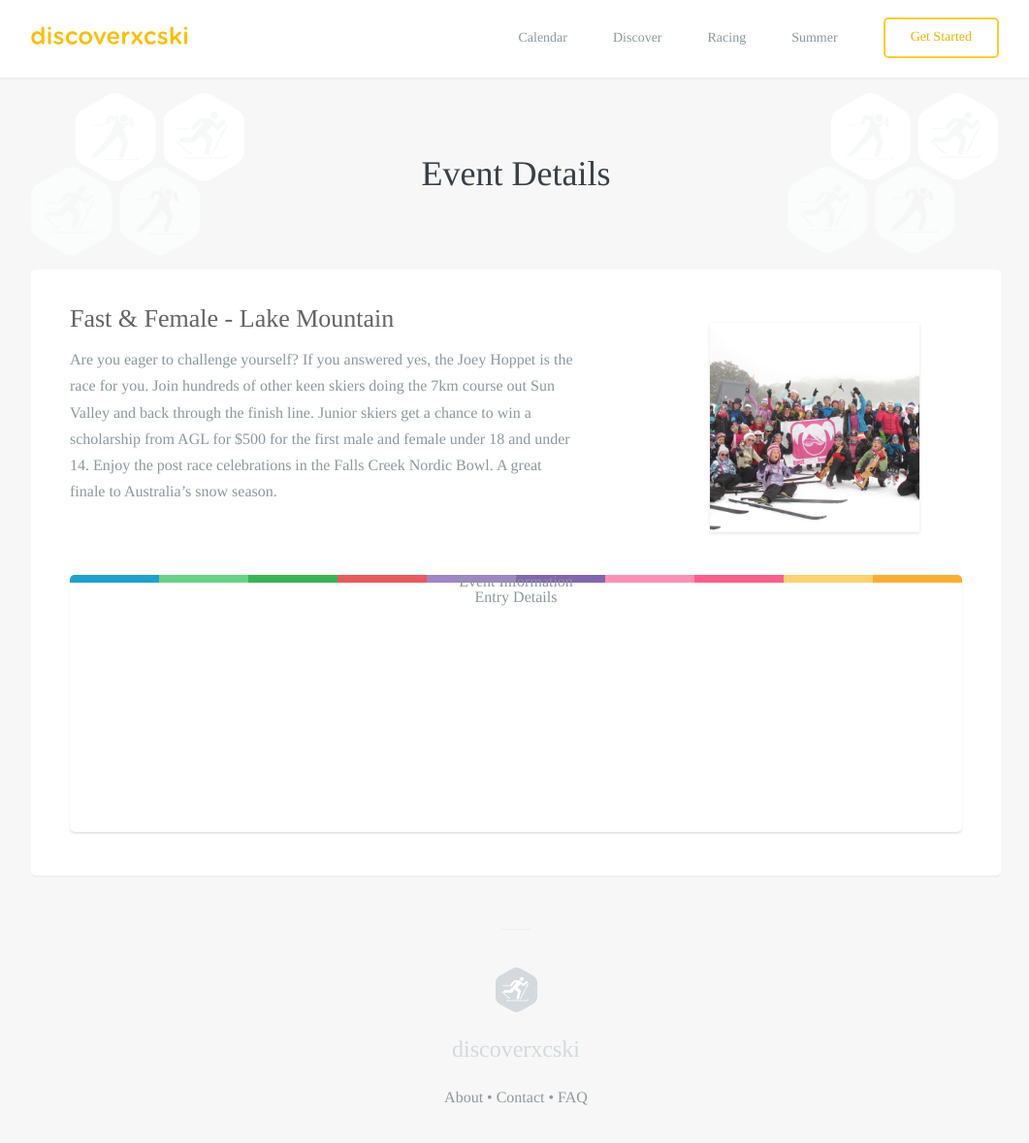
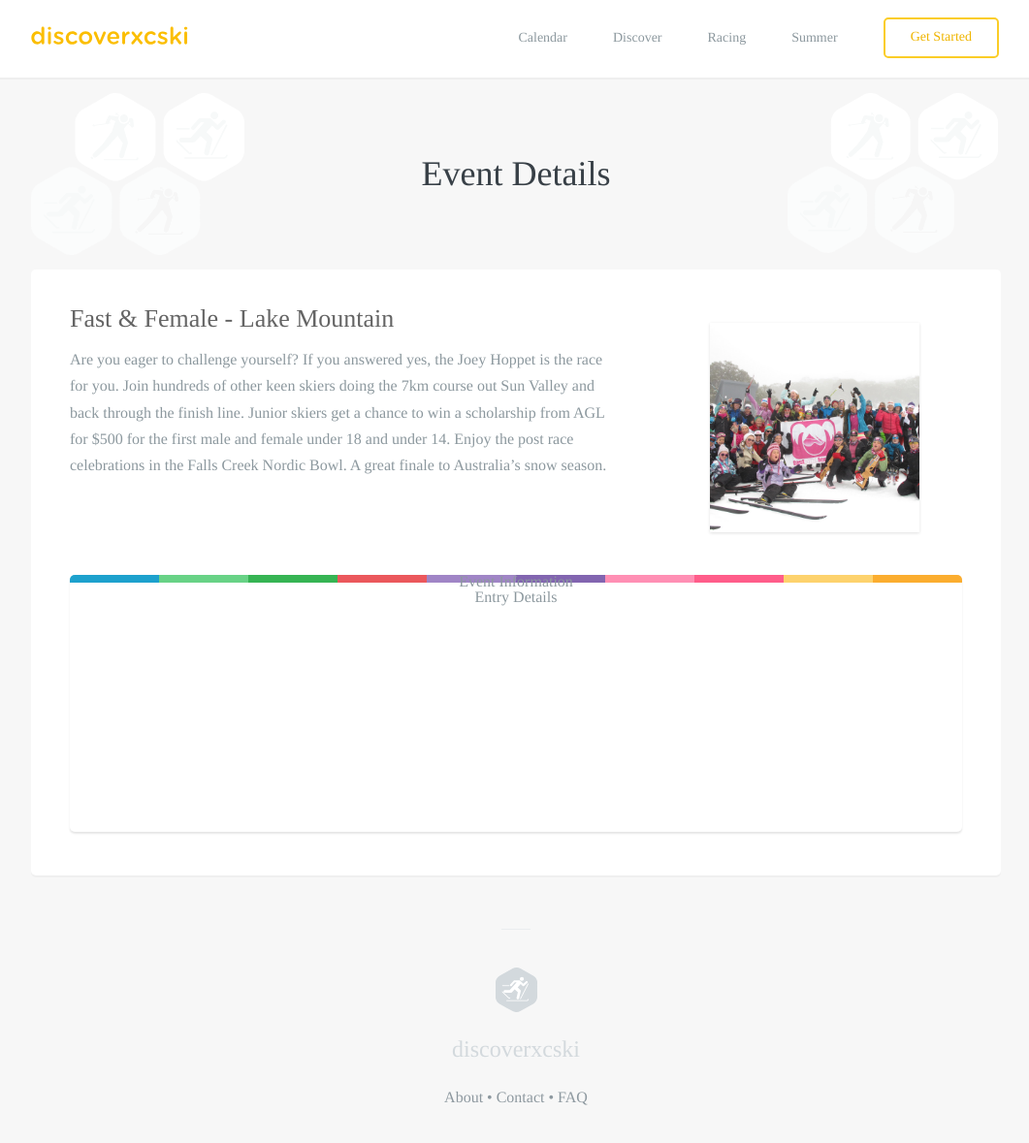
Before and after one commit to robcatto/robcatto.github.io, a Jekyll site: the page built from events/fast-&-female-lake-mountain/index.html, in a window 1280 px wide and 1196 px high. Shown: the top 1179 px of the window at 97% size, without its empty margins (108-1169 px from the left). Built offline with Jekyll 4.4.1, drawn with Linux system fonts in a browser that asks for light colours; some web fonts are replaced; Markdown is read by kramdown in place of the engine named in the settings.

Commit message:
Update index.html

```diff
--- a/events/fast-&-female-lake-mountain/index.html
+++ b/events/fast-&-female-lake-mountain/index.html
@@ -46,7 +46,7 @@ layout: default
 
                                                 <h3 style="text-align: left; color: #646464; margin-left: 0px;">Fast & Female - Lake Mountain</h3>
 
-                                                <p class="welcome__card--p">Are you eager to challenge yourself?  If you answered yes, the Joey Hoppet is the race for you.  Join hundreds of other keen skiers doing the 7km course out Sun Valley and back through the finish line.  Junior skiers get a chance to win a scholarship from AGL for $500 for the first male and female under 18 and under 14.  Enjoy the post race celebrations in the Falls Creek Nordic Bowl.  A great finale to Australia’s snow season.</p>
+                                                <p class="welcome__card--p" style="max-width: 563px;">Are you eager to challenge yourself?  If you answered yes, the Joey Hoppet is the race for you.  Join hundreds of other keen skiers doing the 7km course out Sun Valley and back through the finish line.  Junior skiers get a chance to win a scholarship from AGL for $500 for the first male and female under 18 and under 14.  Enjoy the post race celebrations in the Falls Creek Nordic Bowl.  A great finale to Australia’s snow season.</p>
 
 
 
```
